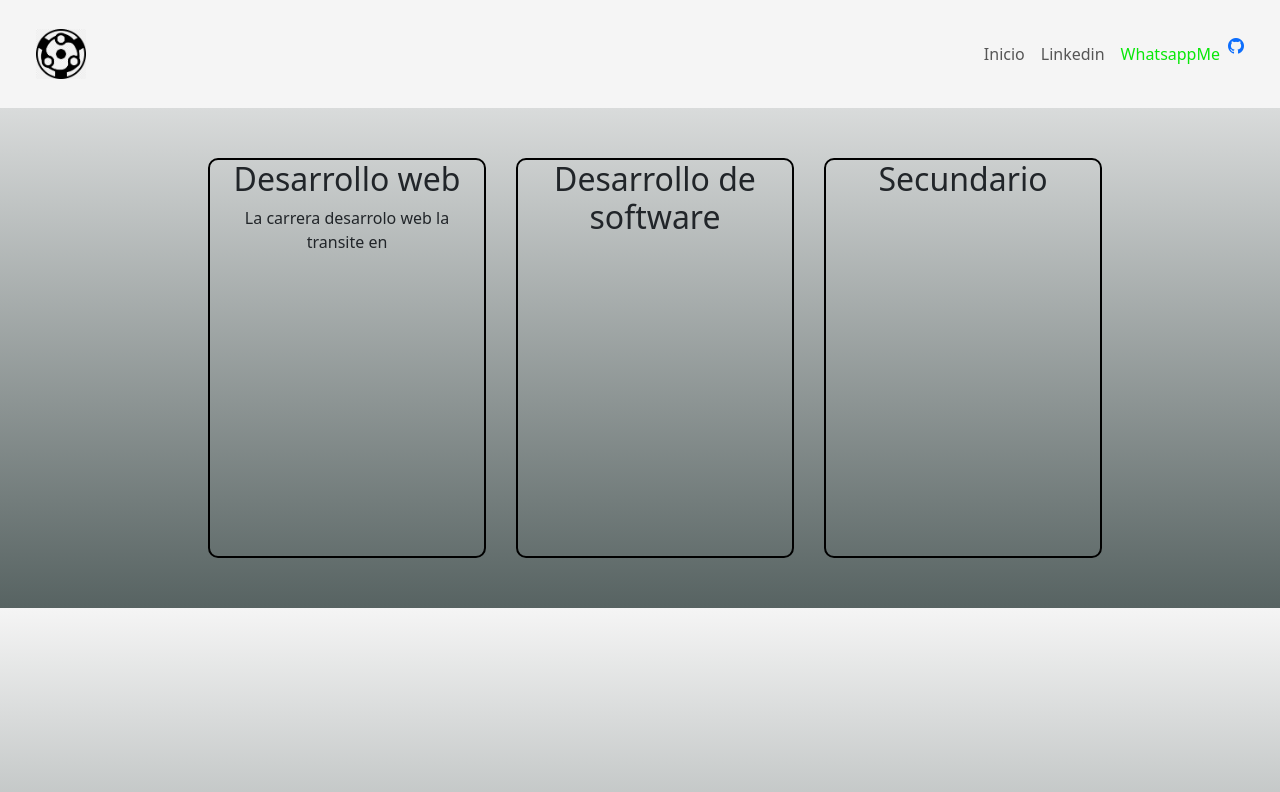
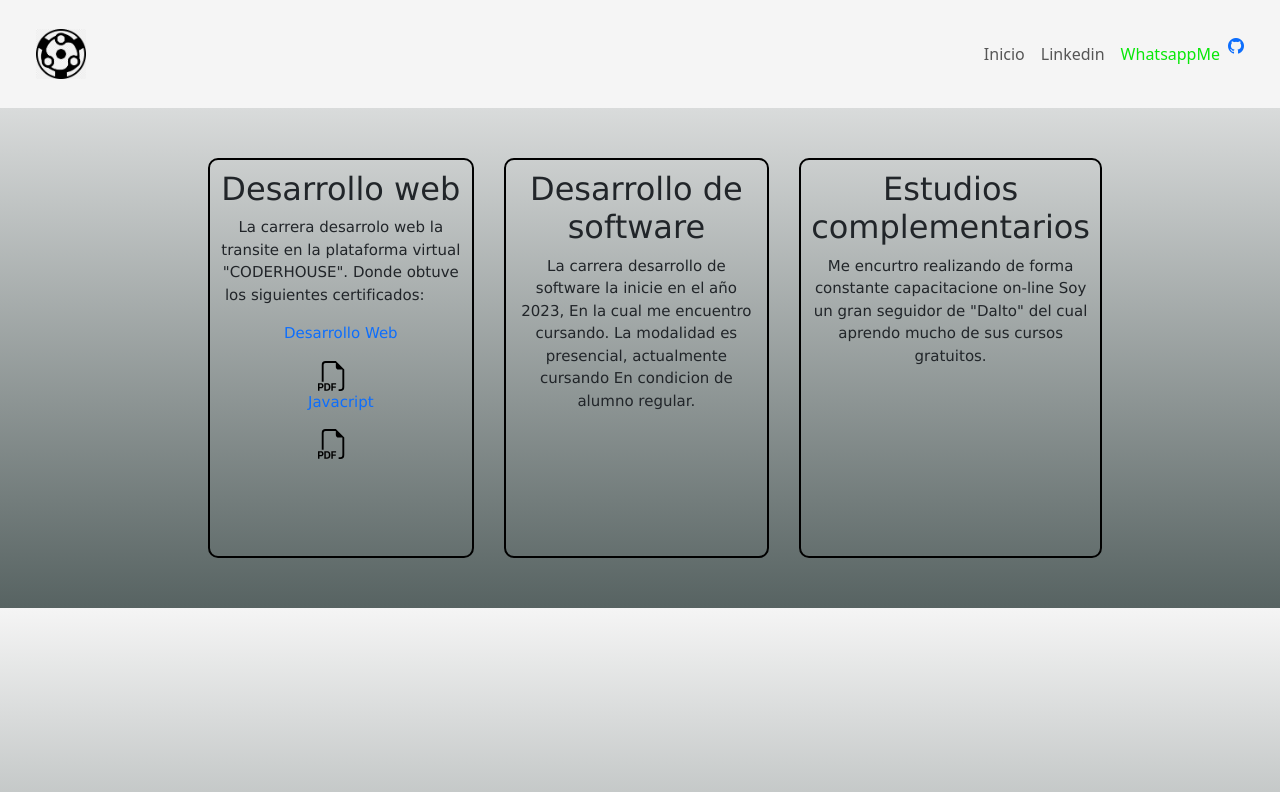
Before and after one commit to MircoLionel/Portafolio, a website: page formacion.html in a window 1280 px wide. Drawn offline with nearby package versions, Linux system fonts and the light colour scheme.

Commit message:
Actualizacion 4-12

```diff
--- a/Stylo.css
+++ b/Stylo.css
@@ -100,12 +100,25 @@ svg {
     width: 1000px;
     padding: 50px;
 }
+
 .col{
     border: solid black 2px;
     height: 400px;
     margin-left: 30px;
     border-radius: 10px;
+    font-family:'Lucida Sans', 'Lucida Sans Regular', 'Lucida Grande', 'Lucida Sans Unicode', Verdana, sans-serif;
+    font-size: 15px;
+    padding: 10px;
 }
+.pdfs{
+    height: 30px;
+    width: 30px;
+}
+.pdfs1{
+    height: 30px;
+    width: 30px;
+}
+
 @media screen and (max-width: 767px) {
     .navbar-brand {
         display: none;
@@ -118,7 +131,8 @@ svg {
 
 }
 @keyframes salto {
-    50% { transform: translateY(5px); }
+    50% { transform: translateY(5px);
+        }
   }
 
   h1 {
--- a/formacion.html
+++ b/formacion.html
@@ -45,18 +45,36 @@
           </div>
         </div>
       </nav>
+       <section class="Info-clara">
+        <div class="conteiner">
 
+        </div>
+
+       </section>
       <div class="container text-center alling-item-center" id="grid-formacion">
         <div class="row">
           <div class="col">
            <h2>Desarrollo web</h2>
-           <p>La carrera desarrolo web la transite en</p>
+           <p>La carrera desarrolo web la transite en la plataforma virtual "CODERHOUSE".
+            Donde obtuve los siguientes certificados:
+            <a style="text-decoration: none; padding: 1rem;" href="https://drive.google.com/file/d/1b3np0bp-IJ7K2_1Rd1VJN4ibDc3f03aV/view?usp=drive_link" target="_blank" download><p>Desarrollo Web</p>
+                <img class="pdfs" src="./Svg/filetype-pdf.svg" alt="Descarga certificado desarrollo web">
+              </a>
+              <a style="text-decoration: none; padding: 1rem;" href="https://drive.google.com/file/d/1DeXuZp-CW41iLqsbvrlmvPNgEWxiLFTr/view?usp=drive_link" target="_blank" download><p>Javacript</p>
+                <img class="pdfs" src="./Svg/filetype-pdf.svg" alt="Descarga certificado javascript">
+              </a>
+           </p>
           </div>
           <div class="col">
             <h2>Desarrollo de software</h2>
+            <p>La carrera desarrollo de software la inicie en el año 2023, En la cual me encuentro cursando.
+                La modalidad es presencial, actualmente cursando En condicion de alumno regular.
+            </p>
           </div>
           <div class="col">
-            <h2>Secundario</h2>
+            <h2>Estudios complementarios</h2><p>Me encurtro realizando de forma constante capacitacione on-line Soy un gran seguidor de "Dalto"
+                del cual aprendo mucho de sus cursos gratuitos.
+            </p>
           </div>
         </div>
       </div>
```
Also changed, not shown: Svg/filetype-pdf.svg (added).
